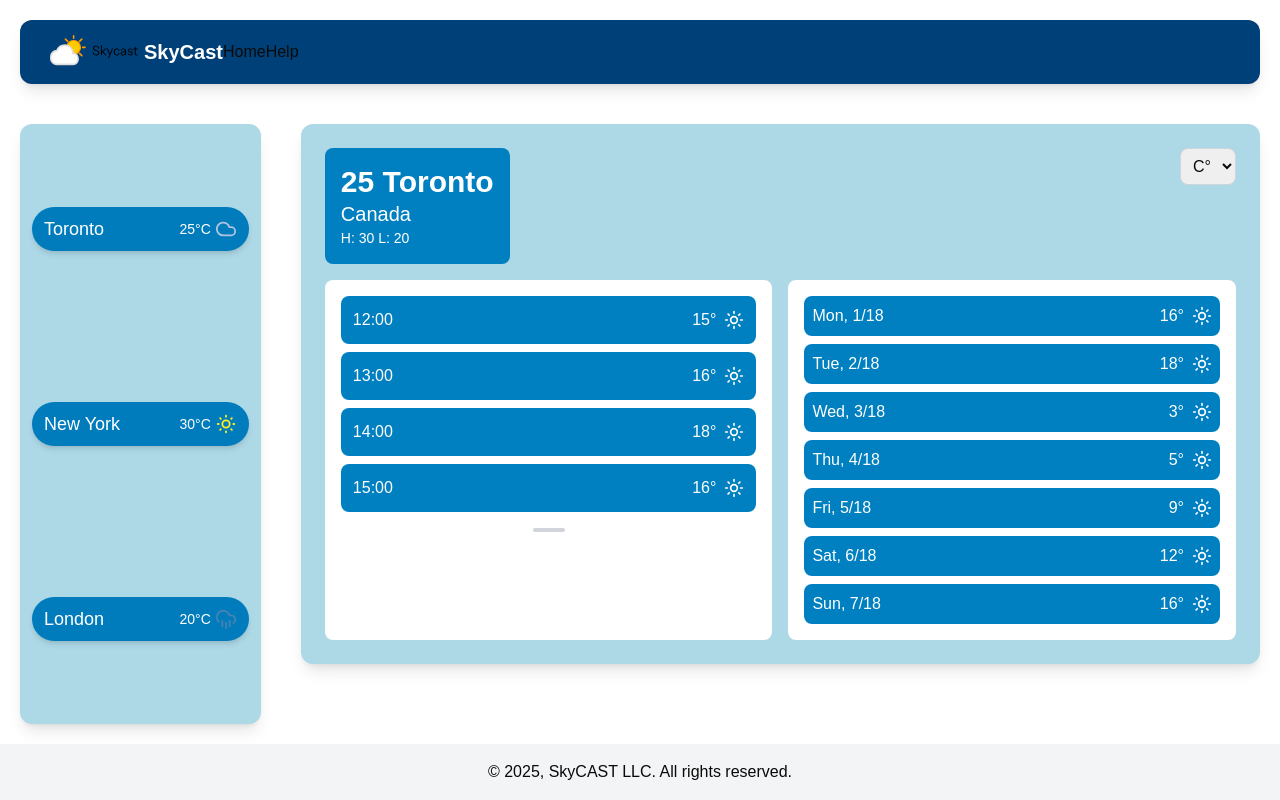
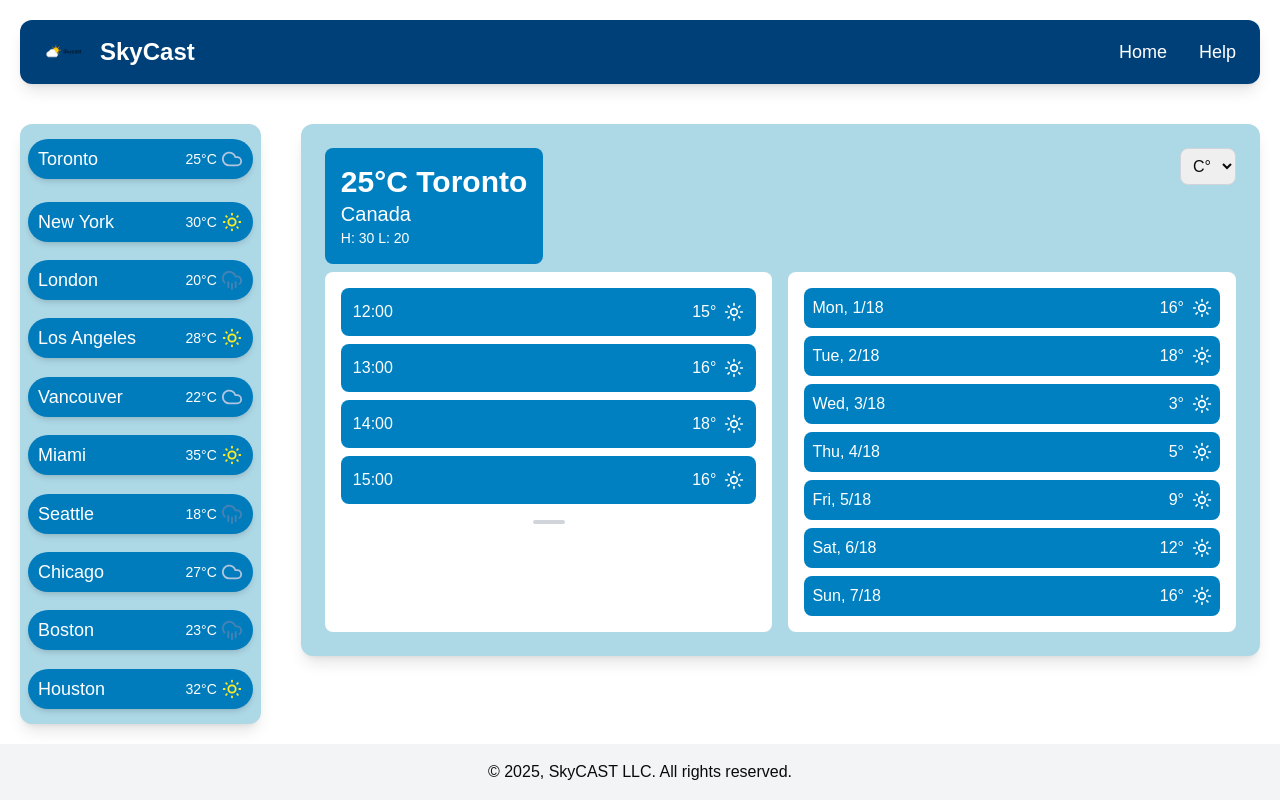
Before and after one commit to Globodain/2024-1-HR01-KA121-VET-000212716, a Next.js app in the folder frontend/: page / in a window 1280 px wide. Built offline with nearby package versions, Linux system fonts and the light colour scheme.

Commit message:
napravi nesto cerlek

```diff
--- a/frontend/components/MainInfo.tsx
+++ b/frontend/components/MainInfo.tsx
@@ -10,29 +10,12 @@ const MainInfoContainer = () => {
       lowTemperature: 20,
       name: "Toronto",
       country: "Canada",
-    },
-    {
-      temperature: 30,
-      weatherUnit: "celsius",
-      weather: "Sunny",
-      highTemperature: 35,
-      lowTemperature: 25,
-      name: "New York",
-      country: "USA",
-    },
-    {
-      temperature: 20,
-      weatherUnit: "celsius",
-      weather: "Rainy",
-      highTemperature: 25,
-      lowTemperature: 15,
-      name: "London",
-      country: "UK",
-    },
+    }
   ];
+
   return (
     <div className="flex items-center p-6 shadow-lg w-full h-full shadow-2xs m-5 rounded-xl bg-[#add8e6]">
-      <CityInfoMain data={sampleData}/>
+      <CityInfoMain data={sampleData} />
     </div>
   );
 };
--- a/frontend/components/Navbar.tsx
+++ b/frontend/components/Navbar.tsx
@@ -3,17 +3,34 @@ import Link from "next/link";
 
 const Navbar = () => {
     return (
-        <div className="flex items-center p-6 shadow-lg bg-[#004079] shadow-2xs m-5 rounded-xl h-16">
-            <Image width={100} height={100} src="/logo_v0.1.svg" alt="Weather app logo" />
-            <h1 className="text-white text-xl font-semibold">SkyCast</h1>
-            <div className="flex flex-row">
-                <Link href="/">
-                <p>Home</p>
+        <div className="flex items-center justify-between p-6 shadow-lg bg-[#004079] shadow-2xs m-5 rounded-xl h-16">
+            {/* Logo and Brand Section */}
+            <div className="flex items-center gap-4">
+                <Image
+                    width={40}
+                    height={40}
+                    src="/logo_v0.1.svg"
+                    alt="Weather app logo"
+                    className="object-contain"
+                />
+                <h1 className="text-white text-2xl font-semibold">SkyCast</h1>
+            </div>
+
+            {/* Navigation Links */}
+            <nav className="flex items-center gap-8">
+                <Link
+                    href="/"
+                    className="text-white hover:text-gray-200 transition-colors duration-200 text-lg"
+                >
+                    Home
                 </Link>
-                <Link href="/help">
-                <p>Help</p>
+                <Link
+                    href="/help"
+                    className="text-white hover:text-gray-200 transition-colors duration-200 text-lg"
+                >
+                    Help
                 </Link>
-            </div>
+            </nav>
         </div>
      );
 }
--- a/frontend/components/Sidebar.tsx
+++ b/frontend/components/Sidebar.tsx
@@ -23,6 +23,41 @@ const sampleData: CityData[] = [
     weather: "Rainy",
     name: "London",
   },
+  {
+    temperature: 28,
+    weather: "Sunny",
+    name: "Los Angeles",
+  },
+  {
+    temperature: 22,
+    weather: "Cloudy",
+    name: "Vancouver",
+  },
+  {
+    temperature: 35,
+    weather: "Sunny",
+    name: "Miami",
+  },
+  {
+    temperature: 18,
+    weather: "Rainy",
+    name: "Seattle",
+  },
+  {
+    temperature: 27,
+    weather: "Cloudy",
+    name: "Chicago",
+  },
+  {
+    temperature: 23,
+    weather: "Rainy",
+    name: "Boston",
+  },
+  {
+    temperature: 32,
+    weather: "Sunny",
+    name: "Houston",
+  }
 ];
 
 const getWeatherIcon = (weather: string) => {
@@ -40,9 +75,9 @@ const getWeatherIcon = (weather: string) => {
 
 const Sidebar = () => {
   return (
-    <div className="flex flex-wrap items-center justify-center p-2 shadow-lg w-1/4 shadow-2xs m-5 rounded-xl h-auto bg-[#add8e6]">
+    <div className="flex flex-wrap items-center justify-center p-2 shadow-lg w-1/4 shadow-2xs m-5 rounded-xl h-auto bg-[#add8e6] space-y-1">
       {sampleData.map((city, index) => (
-        <Card key={index} className="flex justify-between p-2 m-1 bg-[#007cbd] border-none w-full h-auto rounded-full shadow-md">
+        <Card key={index} className="flex justify-between p-1.5 mb-1 bg-[#007cbd] border-none w-full h-auto rounded-full shadow-md">
           <h1 className="text-white text-lg font-extralight pl-1">{city.name}</h1>
           <div className="flex items-center justify-center pr-1">
             <p className="text-white text-sm pr-1">{city.temperature}°C</p>
@@ -53,5 +88,4 @@ const Sidebar = () => {
     </div>
   );
 };
-
 export default Sidebar;
--- a/frontend/components/ui/CityInfoMain.tsx
+++ b/frontend/components/ui/CityInfoMain.tsx
@@ -48,11 +48,11 @@ export default function CityInfoMain({ data }: Props) {
   const currentCity = data[0] // Using first city as current
 
   return (
-    <div className="w-full space-y-4">
+    <div className="w-full space-y-2">
       <div className="flex justify-between items-start">
         <div className="bg-[#0080c0] text-white p-4 rounded-lg">
           <div className="text-3xl font-bold">
-            {currentCity.temperature} {currentCity.name}
+            {currentCity.temperature}°C {currentCity.name}
           </div>
           <div className="text-xl">{currentCity.country}</div>
           <div className="text-sm">
```
